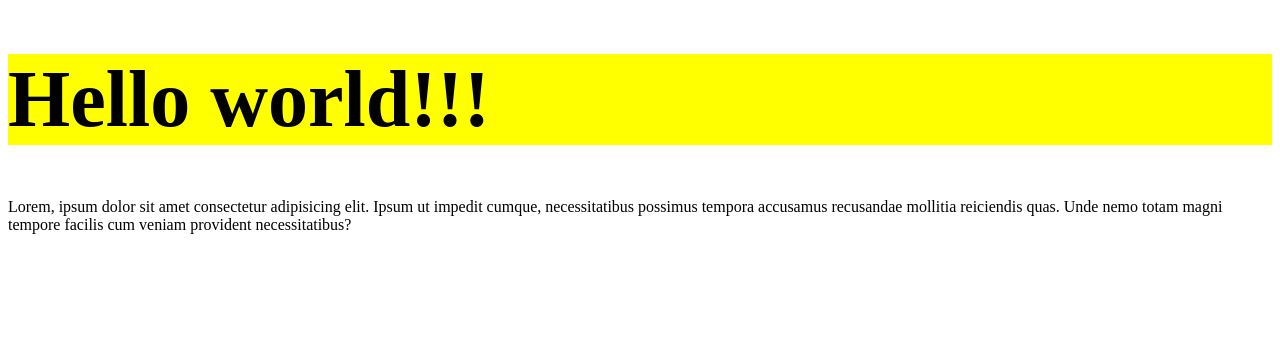
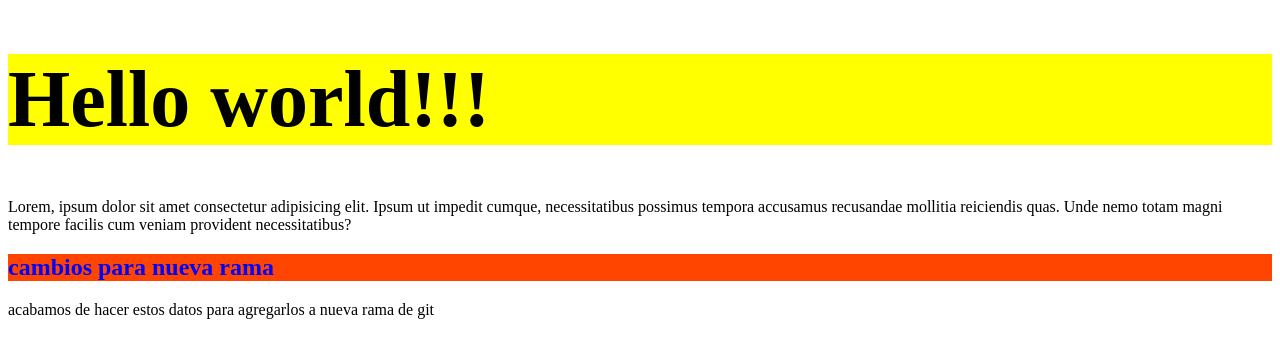
Before and after one commit to AndHoyosGarzon/comision-55470.github.io, a plain HTML site: page index.html in a window 1280 px wide. Drawn offline with Linux system fonts and the light colour scheme.

Commit message:
agregamos info a nueva-rama

```diff
--- a/css/style.css
+++ b/css/style.css
@@ -9,3 +9,8 @@ h1:hover{
     color: yellow;
     cursor: pointer;
 }
+
+h2{
+    background-color: orangered;
+    color: blue;
+}
--- a/index.html
+++ b/index.html
@@ -15,6 +15,13 @@
 
     </p>
 
+    <h2>
+        cambios para nueva rama
+    </h2>
+
+    <p>
+        acabamos de hacer estos datos para agregarlos a nueva rama de git
+    </p>
 
 
 </body>
```
Also changed, not shown: 1 other file.
